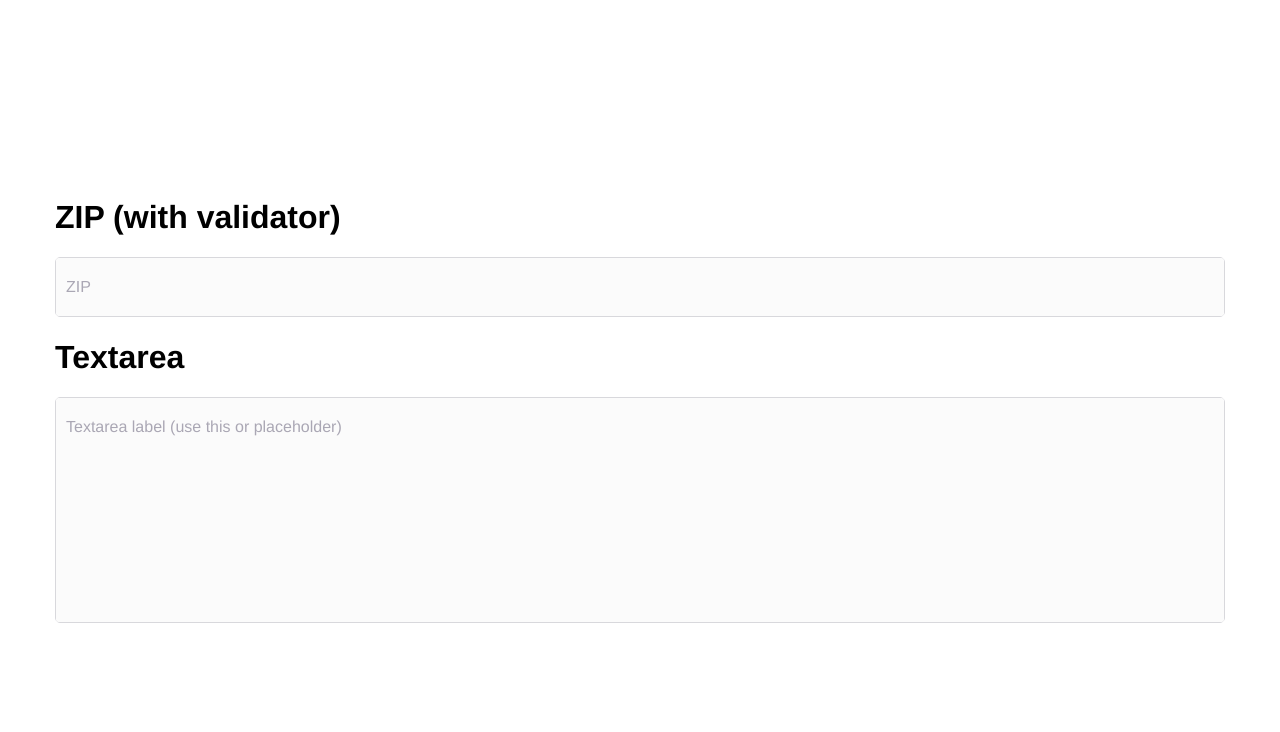
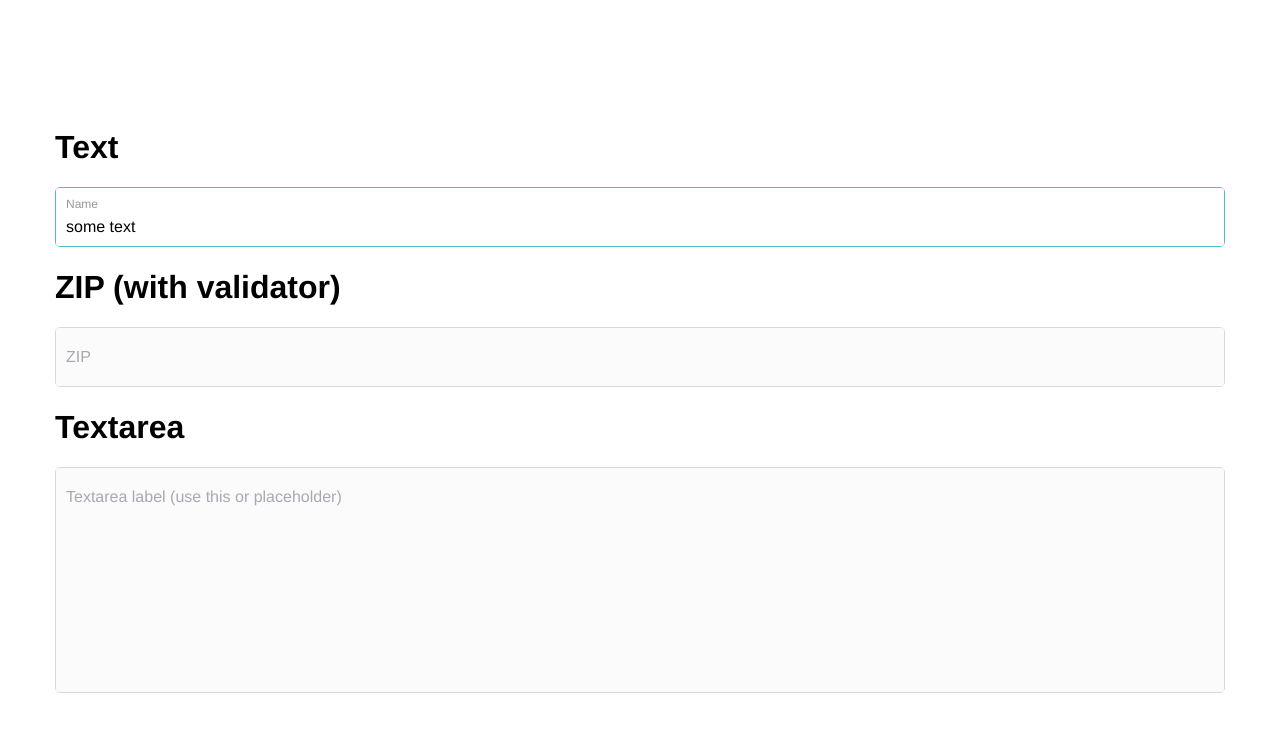
Before and after one commit to odyzeo/form-item, a Vue app: page / in a window 1280 px wide. Shown: the top 732 px of the page. Built offline with nearby package versions, Linux system fonts and the light colour scheme.

Commit message:
update readme and example

```diff
--- a/src/App.vue
+++ b/src/App.vue
@@ -3,13 +3,20 @@
     id="app"
     class="app">
     <div class="container">
+      <h1>Text</h1>
+      <form-item
+        :input="text"
+        v-model="textValue"
+      />
       <h1>ZIP (with validator)</h1>
       <form-item
-        :input="text"
+        :input="zip"
+        v-model="zipValue"
       />
       <h1>Textarea</h1>
       <form-item
         :input="textarea"
+        v-model="textareaValue"
       />
     </div>
   </div>
@@ -25,7 +32,17 @@ export default {
   },
   data() {
     return {
-      initialInputValue: 'something',
+      textValue: 'some text',
+      zipValue: '',
+      textareaValue: '',
+      zip: {
+        name: 'input_zip',
+        label: 'ZIP',
+        type: 'text',
+        required: true,
+        validators: ['zip'],
+        autocomplete: 'off',
+      },
       textarea: {
         name: 'textarea_name',
         label: 'Textarea label (use this or placeholder)',
@@ -38,10 +55,10 @@ export default {
       },
       text: {
         name: 'input_name',
-        label: 'ZIP',
+        label: 'Name',
         type: 'text',
         required: true,
-        validators: ['zip'],
+        validators: [],
         autocomplete: 'off',
       },
     };
```
Also changed, not shown: 1 other file (tests, documents, lock files or other folders).
